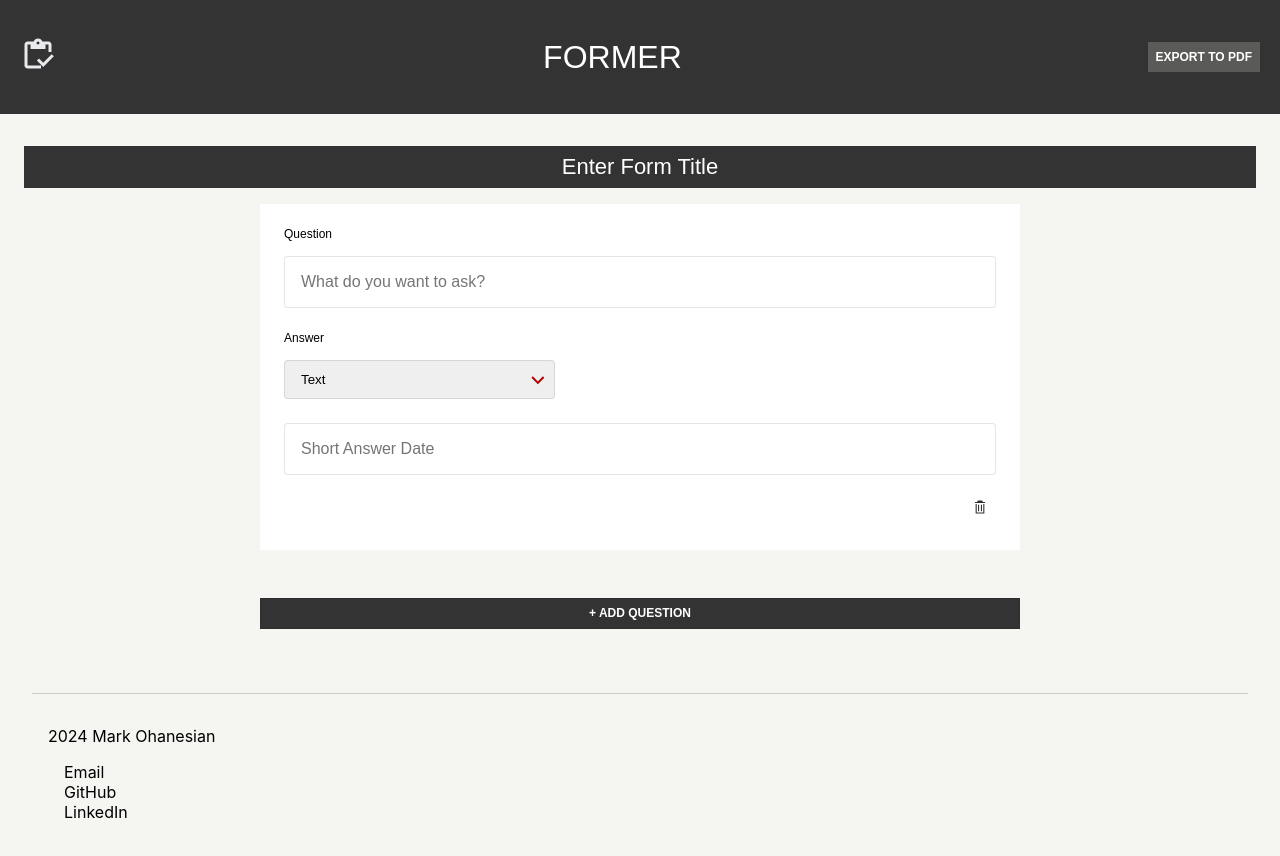
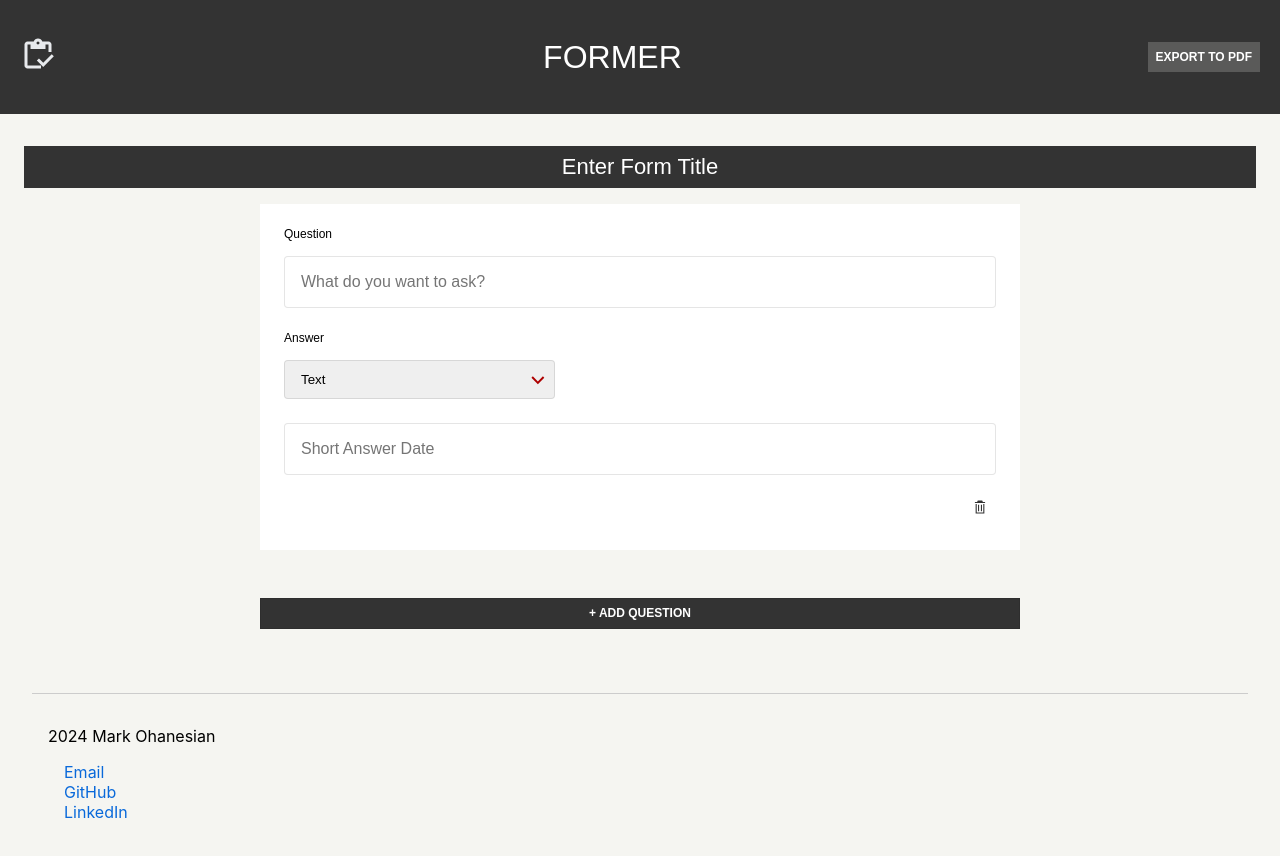
Before and after one commit to markohanesian/former-mso, a React (Create React App) app: page / in a window 1280 px wide. Shown: the top 856 px of the page. Built offline with nearby package versions, Linux system fonts and the light colour scheme.

Commit message:
Update footer link colors

```diff
--- a/src/components/Footer.js
+++ b/src/components/Footer.js
@@ -19,7 +19,7 @@ const Footer = () => {
   const linkStyle = {
     marginLeft: "1rem", // Adjust spacing between links
     textDecoration: "none",
-    color: "black",
+    color: "#0969da",
   };
 
   const handleLinkHover = (event) => {
@@ -28,7 +28,7 @@ const Footer = () => {
   };
 
   const handleLinkLeave = (event) => {
-    event.target.style.color = "#333"; // Restore default color
+    event.target.style.color = "#0969da"; // Restore default color
     event.target.style.borderBottomColor = "transparent"; // Hide underline
   };
 
```
